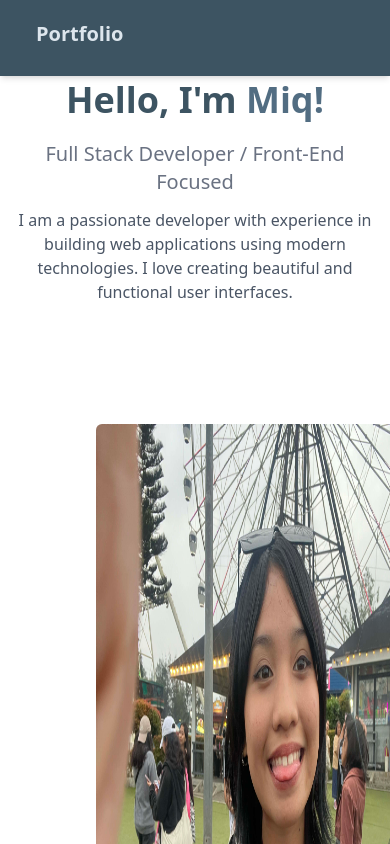
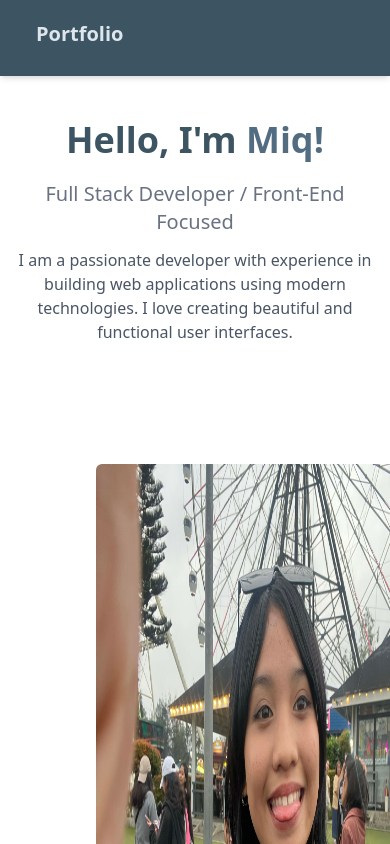
Before and after one commit to Miqu3lla/portfolio, a React (Vite) app: page / in a window 390 px wide. Shown: the top 844 px of the page. Built offline with nearby package versions, Linux system fonts and the light colour scheme; some icons are missing.

Commit message:
add indicator for navbar icon

```diff
--- a/src/components/Navbar.jsx
+++ b/src/components/Navbar.jsx
@@ -73,7 +73,7 @@ export default function Navbar() {
                         <h2 key={item} onClick={() => handleNavClick(item)} className = {`hidden transition-colors hover:text-primary-light hover:cursor-pointer md:block lg:block xl:block ${activeSection === item ? 'text-primary-light ' : ''}`}>{item}</h2>
                     ))}
                     <div className = 'md:hidden lg:hidden xl:hidden '>
-                    <Icon icon="mdi:menu" className="text-4xl md:hidden cursor-pointer hover:text-primary-light transition-colors" onClick = {() => setIsMenuOpen(!isMenuOpen)}/>
+                    <Icon icon="mdi:menu" className={`text-4xl md:hidden cursor-pointer hover:text-primary-light transition-colors${isMenuOpen ? ' text-primary-light' : ''}`} onClick = {() => setIsMenuOpen(!isMenuOpen)}/>
                     </div>
                 </section>
                 <section>
--- a/src/pages/Home.jsx
+++ b/src/pages/Home.jsx
@@ -70,7 +70,7 @@ export default function Home() {
         {/* ===== HERO SECTION ===== */}
         <section id = 'home'className = 'flex flex-col lg:flex-row justify-between items-center'>
             {/* Introduction text */}
-            <div  className = 'w-full max-w-lg flex flex-col justify-center text-center lg:text-left mt-20 lg:mt-0'>
+            <div  className = 'w-full max-w-lg flex flex-col justify-center text-center lg:text-left mt-30 lg:mt-0'>
                 <h1 className='text-4xl sm:text-5xl lg:text-7xl font-bold text-primary-dark'>Hello, I'm <span className='text-primary'>Miq!</span></h1>
                 <p className='mt-5 lg:mt-7 text-xl sm:text-2xl text-gray-500'>Full Stack Developer / Front-End Focused</p>
                 <p className='mt-3 lg:mt-5 text-base sm:text-lg text-gray-600 max-w-lg'>I am a passionate developer with experience in building web applications using modern technologies. I love creating beautiful and functional user interfaces.</p>
```
